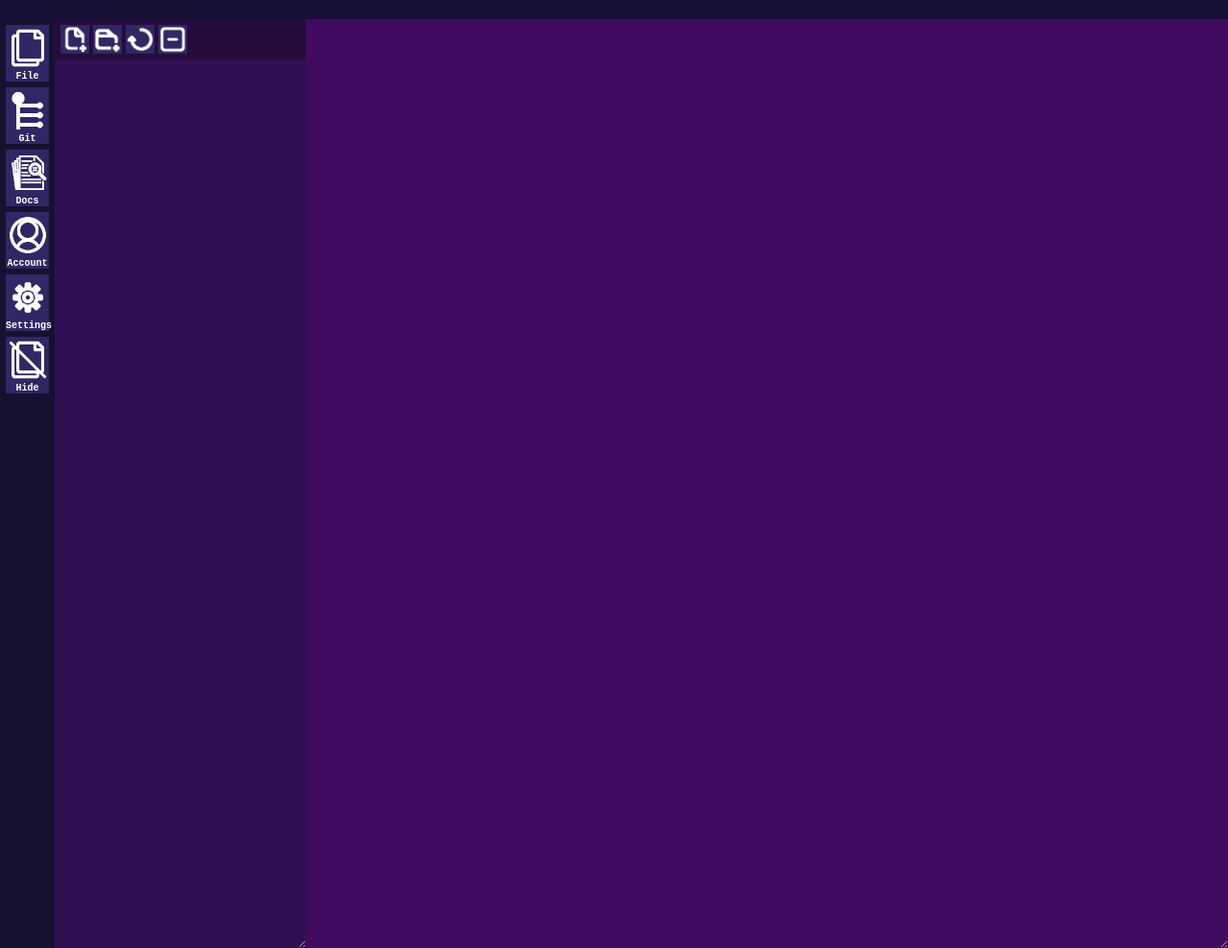
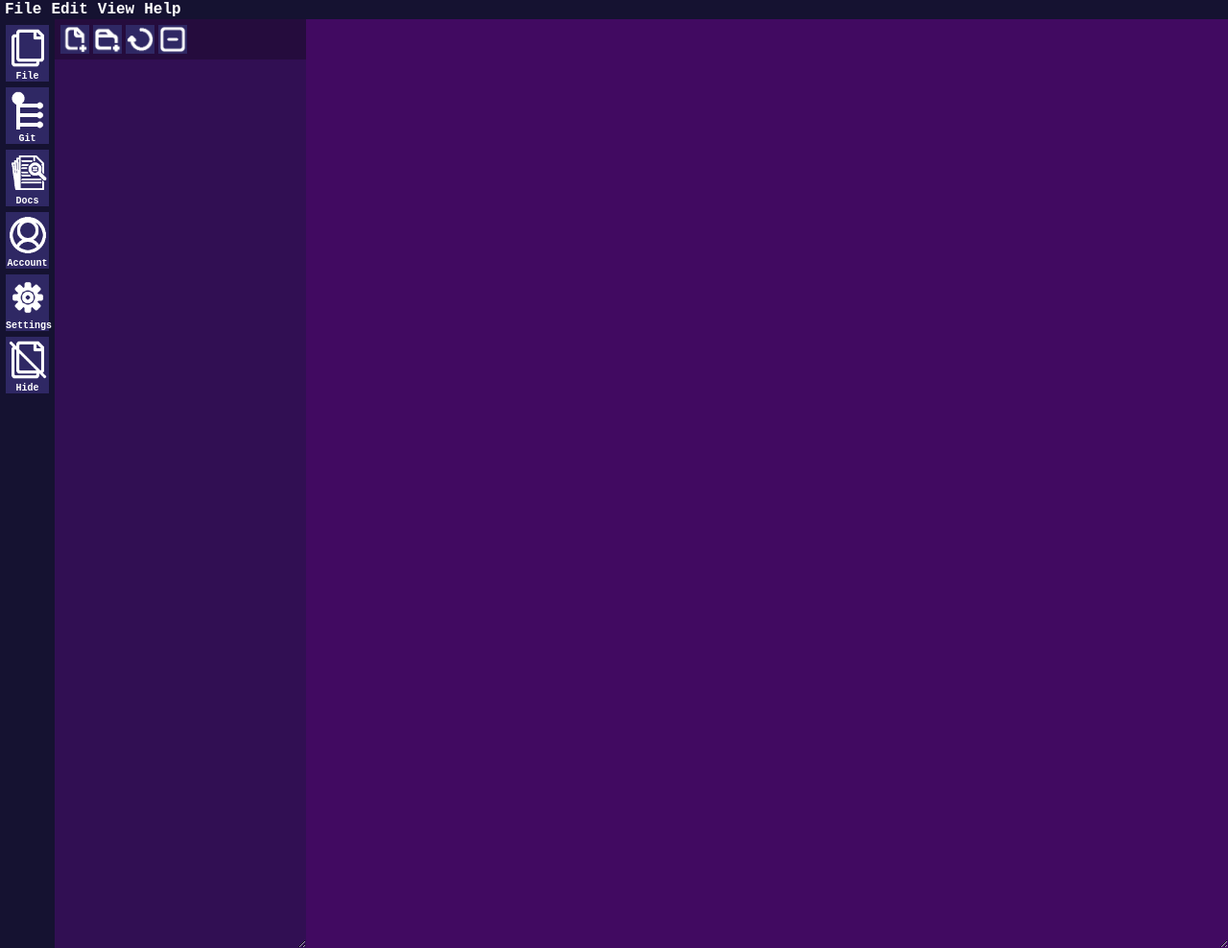
Before and after one commit to ShizamDaGeek/NerIDE, a website: page src/index.html in a window 1280 px wide. Shown: the whole page at 96% size. Drawn offline with nearby package versions, Linux system fonts and the light colour scheme.

Commit message:
I have finally made my menu and now to add some code to have the user open and save or exit this shitty software to uninstall it

```diff
--- a/src/CSS/stylesheet.css
+++ b/src/CSS/stylesheet.css
@@ -33,19 +33,31 @@ a:link{color: white;}
     margin: 0;
 }
 
+/* MENU BAR CONTAINER */
+.menu-bar-container{display: flex; background-color: #151231;}
+
 /* MENU BAR */
-.menu-bar-container
+.menu-bar
 {
     display: flex;
-    justify-content: space-between;
+    height: 10px;
     align-items: center;
-    background-color: #151136;
-    height: 20px;
-    padding: 0px;
+    gap: 10px;
+    padding: 5px;
 }
-.menu-item
+
+.item
 {
+    font-size: 16px;
+    font-family: 'Ubuntu Mono', monospace;
+    font-weight: bold;
     color: #ffffff;
+    cursor: pointer;
+}
+.item:hover
+{
+    background: linear-gradient(to bottom right , #3dffaf, #6b00a7);
+    border-radius: 2px;
 }
 
 /* CONTAINER */
--- a/src/index.html
+++ b/src/index.html
@@ -13,11 +13,11 @@
     <body>
         <!-- MENU BAR -->
         <div class="menu-bar-container">
-            <div class="menu-item">
-                <p>File</p>
-                <p>Edit</p>
-                <p>View</p>
-                <p>Help</p>
+            <div class="menu-bar">
+                <h3 class="item">File</3>
+                <h3 class="item">Edit</3>
+                <h3 class="item">View</3>
+                <h3 class="item">Help</3>
             </div>
         </div>
 
```
